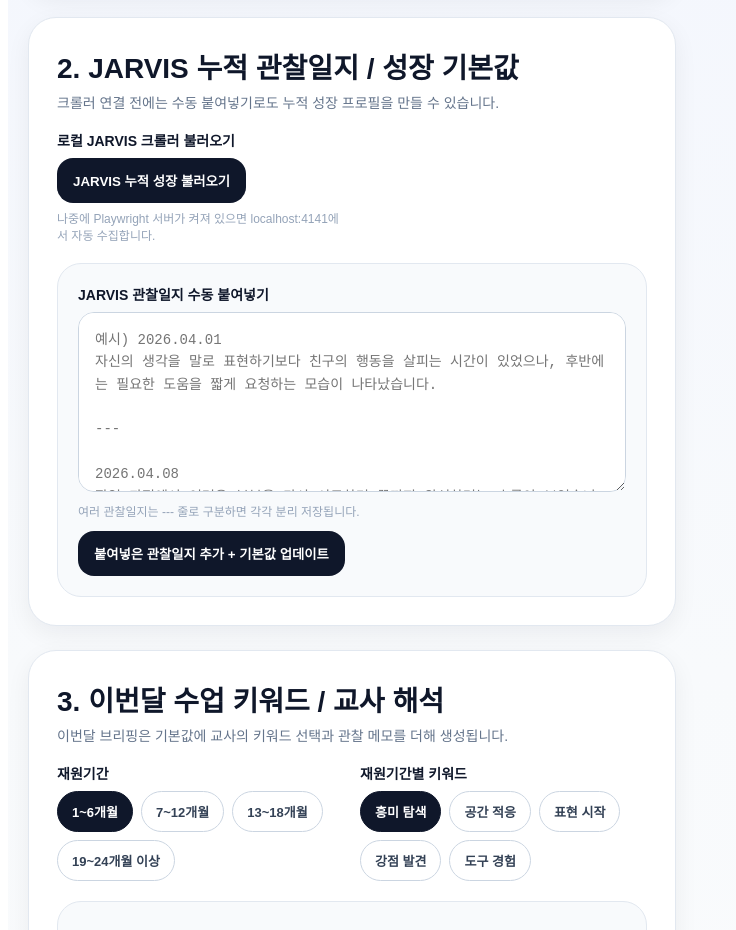
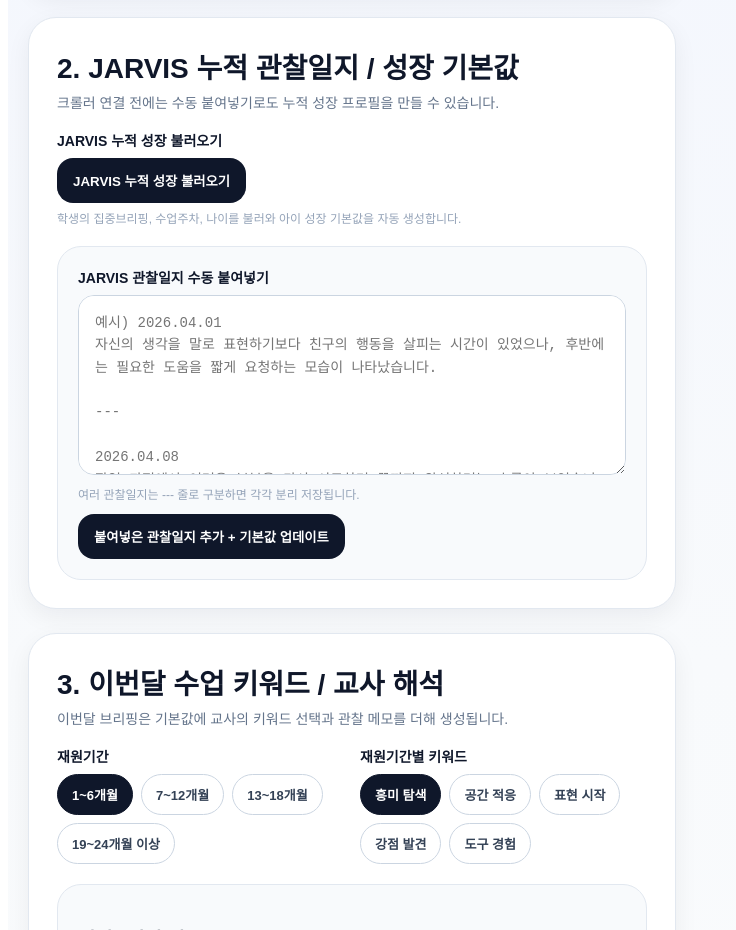
Before and after one commit to jaradaboys/jarada-briefing-2, a React (Vite) app: page / in a window 1280 px wide. Shown: the part 1200-2130 px from the top of the page, without its empty margins (0-736 px from the left). Built offline with nearby package versions, Linux system fonts and the light colour scheme.

Commit message:
Update App.jsx

```diff
--- a/src/App.jsx
+++ b/src/App.jsx
@@ -1913,8 +1913,11 @@ alert(`${incoming.length}개의 JARVIS 관찰일지를 불러왔고, 기본값
               <h2 style={styles.sectionTitle}>2. JARVIS 누적 관찰일지 / 성장 기본값</h2>
               <div style={styles.sectionHint}>크롤러 연결 전에는 수동 붙여넣기로도 누적 성장 프로필을 만들 수 있습니다.</div>
 
-              <div style={styles.row}>
-                <Field label="로컬 JARVIS 크롤러 불러오기" hint="나중에 Playwright 서버가 켜져 있으면 localhost:4141에서 자동 수집합니다.">
+             <div style={{ marginTop: 18 }}>
+  <Field
+    label="JARVIS 누적 성장 불러오기"
+    hint="학생의 집중브리핑, 수업주차, 나이를 불러와 아이 성장 기본값을 자동 생성합니다."
+  >
     <div style={{ display: "flex", gap: 8, flexWrap: "wrap" }}>
       <button style={styles.primaryBtn} onClick={fetchJarvisByCrawler}>
         {crawlerLoading ? "불러오는 중..." : "JARVIS 누적 성장 불러오기"}
@@ -1922,10 +1925,7 @@ alert(`${incoming.length}개의 JARVIS 관찰일지를 불러왔고, 기본값
     </div>
     {crawlerError && <div style={{ color: "#b91c1c", marginTop: 10 }}>{crawlerError}</div>}
   </Field>
-
-
-              </div>
-
+</div>
               <div style={styles.softBox}>
                 <Field label="JARVIS 관찰일지 수동 붙여넣기" hint="여러 관찰일지는 --- 줄로 구분하면 각각 분리 저장됩니다.">
                   <textarea
```
Lines whose indentation alone changed are shown as unchanged.
